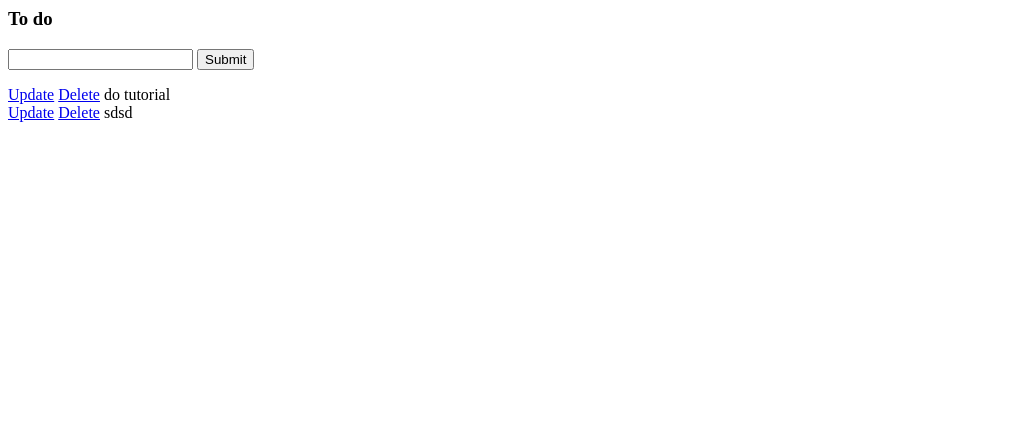
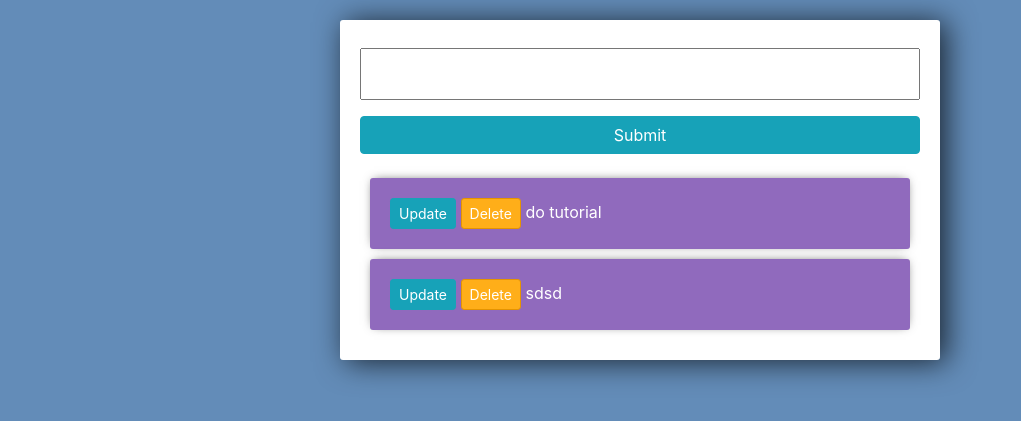
Before and after one commit to tenthin/todo_list, a Django app: page / in a window 1280 px wide. Shown: the top 421 px of the page, without its empty margins (0-1021 px from the left). Run offline with Django 4.2, Linux system fonts and the light colour scheme; data comes from the database, SQL or seed files in the repository; both versions use the stored data as it was after the commit; some libraries are stand-ins or nearby versions.

Commit message:
styling of todo-list app

```diff
--- a/tasks/templates/tasks/list.html
+++ b/tasks/templates/tasks/list.html
@@ -1,16 +1,65 @@
-<h3>To do</h3>
+<link rel="stylesheet" href="https://stackpath.bootstrapcdn.com/bootstrap/4.3.1/css/bootstrap.min.css" integrity="sha384-ggOyR0iXCbMQv3Xipma34MD+dH/1fQ784/j6cY/iJTQUOhcWr7x9JvoRxT2MZw1T" crossorigin="anonymous">
 
+<style>
+
+	body{
+		background-color: #638CB8;
+	}
+
+	input{
+		width: 100%;
+		padding: 12px 20px;
+		margin: 8px 0;
+		box-sizing: border-box;
+	}
+
+	input::placeholder {
+	  color: #d3d3d3;
+	}
+
+	.submit{
+		background-color: #6BA3E8;
+	}
+
+	.center-column{
+		width:600px;
+		margin: 20px auto;
+		padding:20px;
+		background-color: #fff;
+		border-radius: 3px;
+		box-shadow: 6px 2px 30px 0px rgba(0,0,0,0.75);
+	}
+
+	.item-row{
+		background-color: #906abd;
+		margin: 10px;
+		padding: 20px;
+		border-radius: 3px;
+		color: #fff;
+		font-size: 16px;
+		box-shadow: 0px -1px 10px -4px rgba(0,0,0,0.75);
+	}
+
+	.btn-danger{
+		background-color: #ffae19;
+		border-color: #e59400;
+	}
+
+</style>
+
+<div class="center-column">
     <form method="POST" action="/">
         {% csrf_token %}
         {{form.title}}
-    <input type="submit" name="Create Task">
+        <input class="btn btn-info" type="submit" name="Create Task">
     </form>
 
+    <div class='todo-list'>
+
     {% for task in tasks %}
-
-    <div>
-        <a href = "{% url 'update_task' task.id %}">Update</a>
-        <a href = "{% url 'delete' task.id %}">Delete</a>
+        <div class="item-row">
+            <a class="btn btn-sm btn-info" href = "{% url 'update_task' task.id %}">Update</a>
+            <a class="btn btn-sm btn-danger" href = "{% url 'delete' task.id %}">Delete</a>
 
             {% if task.complete == True %}
             <strike>{{task}}</strike>
@@ -18,5 +67,6 @@
             <span>{{task}}</span>
             {% endif %}
         </div>
-
     {% endfor %}
+    </div>
+</div>
```
Also changed, not shown: db.sqlite3, tasks/forms.py (line endings or trailing spaces). Lines whose indentation alone changed are shown as unchanged.
